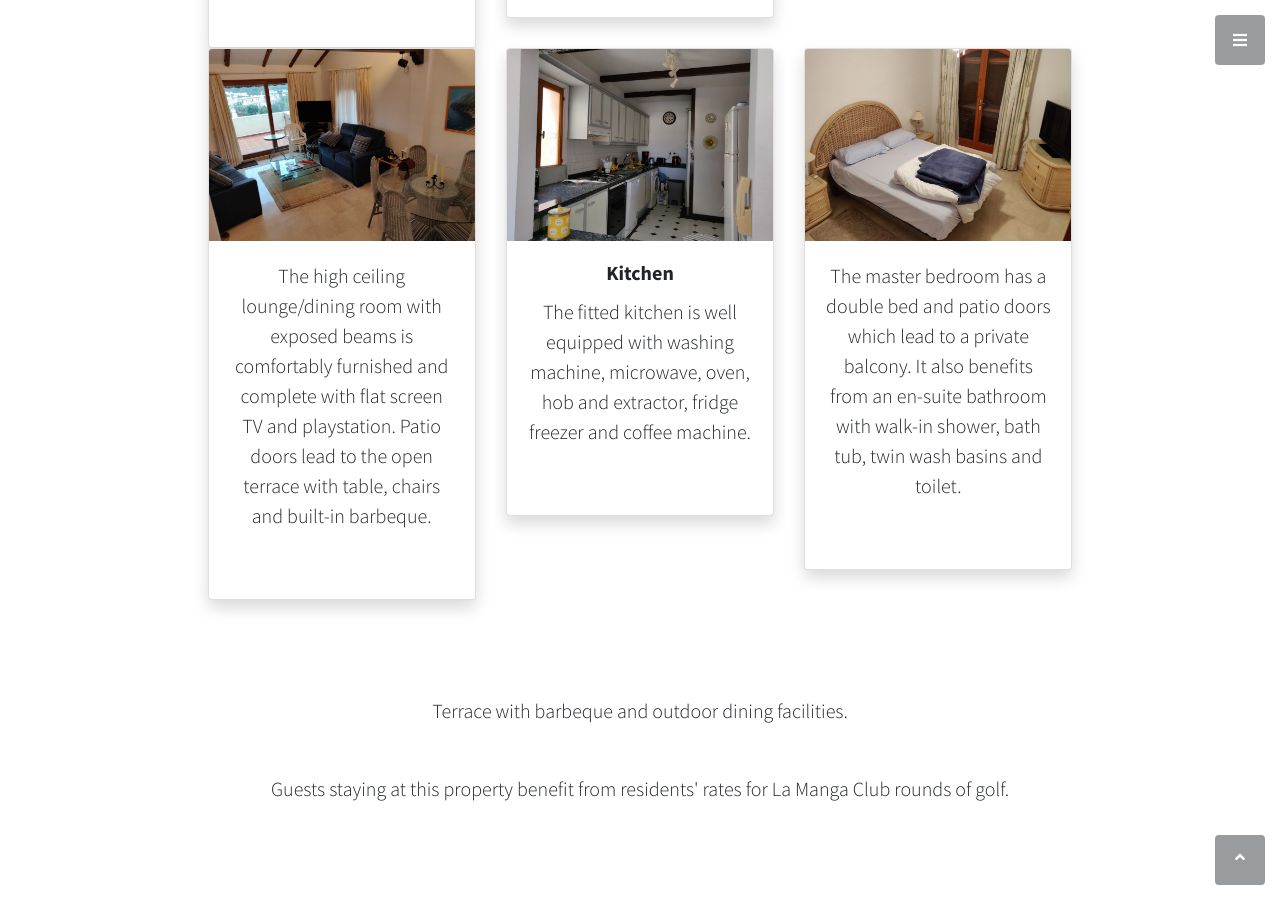
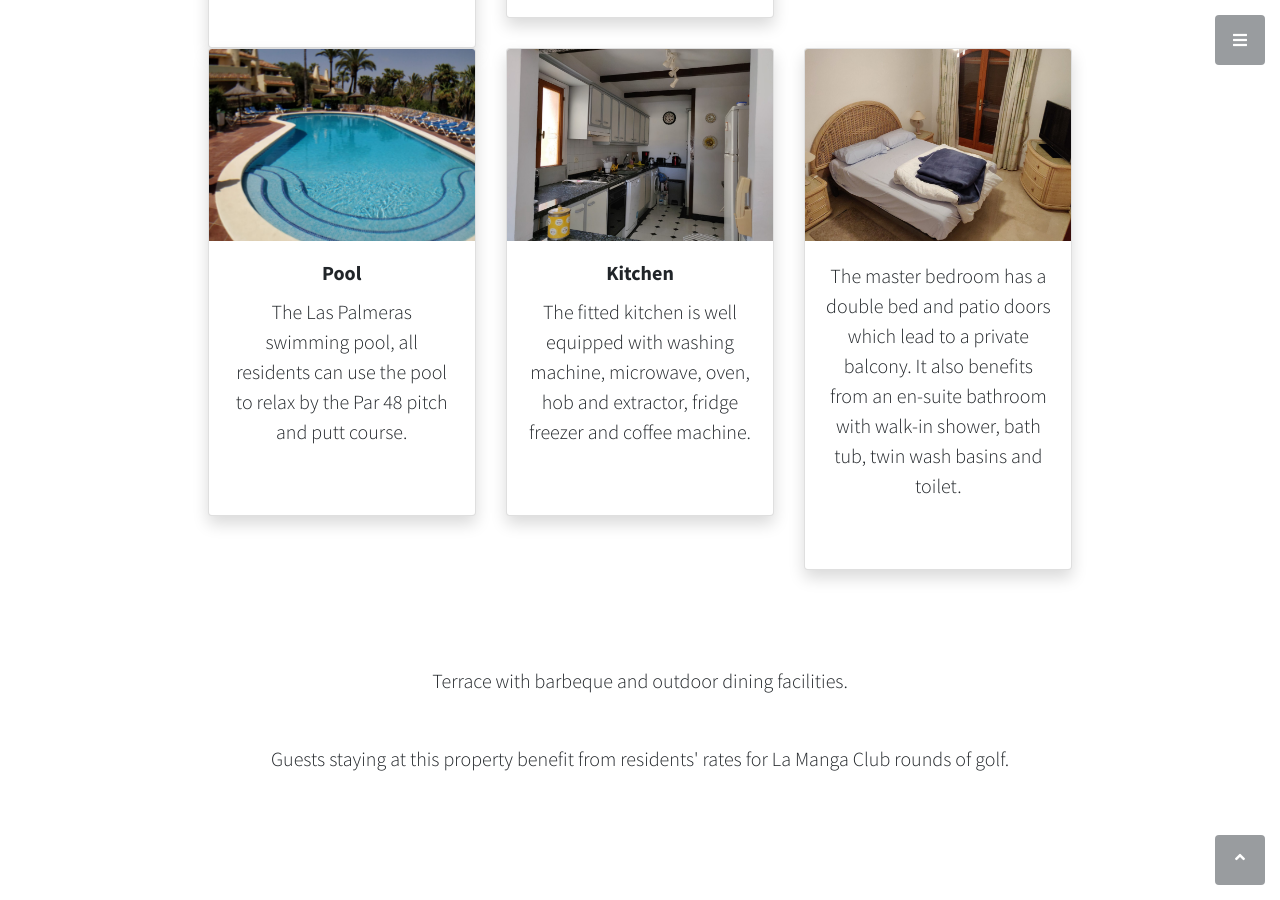
Before and after one commit to richsteer/richsteer.github.io, a Jekyll site: the page built from index.html, in a window 1280 px wide and 900 px high, scrolled down 3595 px. Built offline with Jekyll 4.4.1, drawn with Linux system fonts in a browser that asks for light colours.

Commit message:
Update index.html

```diff
--- a/index.html
+++ b/index.html
@@ -78,7 +78,7 @@ title: Las Palameras 9
 <!-- La Palmeras 9 -->
 <section id="laspalmeras9" class="content-section">
     <div class="container text-center">
-        <div class = "row">
+        <div class = "row cols-sm g-3">
                 <div class="col-lg-10 mx-auto">
                     <h1>Las Palmeras 9</h1>
 
@@ -136,13 +136,13 @@ title: Las Palameras 9
                         <!-- second row of cards -->
 
                         <div class="row cols-sm g-3">
+                            <!--Kitchen -->
                             <div class="col">
                                 <div class="card shadow">
-                                    <img src="assets/img/la-manga-club-villa-las-palmeras-9-lounge1.jpg" class="card-img-top" alt="..">
+                                    <img src="assets/img/la-manga-club-villa-las-palmeras-9-pool.jpg" class="card-img-top" alt="..">
                                     <div class="card-body">
-                                        <!--<h5 class="card-title">Card title</h5>-->
-                                        <p class="lead mb-5">The high ceiling lounge/dining room with exposed beams is comfortably furnished and complete with flat screen TV and playstation. Patio doors lead to the open terrace with table, chairs and built-in barbeque.</p>
-                                        <!--<a href="#" class="btn btn-primary">Go somewhere</a>-->
+                                        <h5 class="card-title">Pool</h5>
+                                        <p class="lead mb-5">The Las Palmeras swimming pool, all residents can use the pool to relax by the Par 48 pitch and putt course.</p>
                                     </div>
                                 </div>
                             </div>
```
